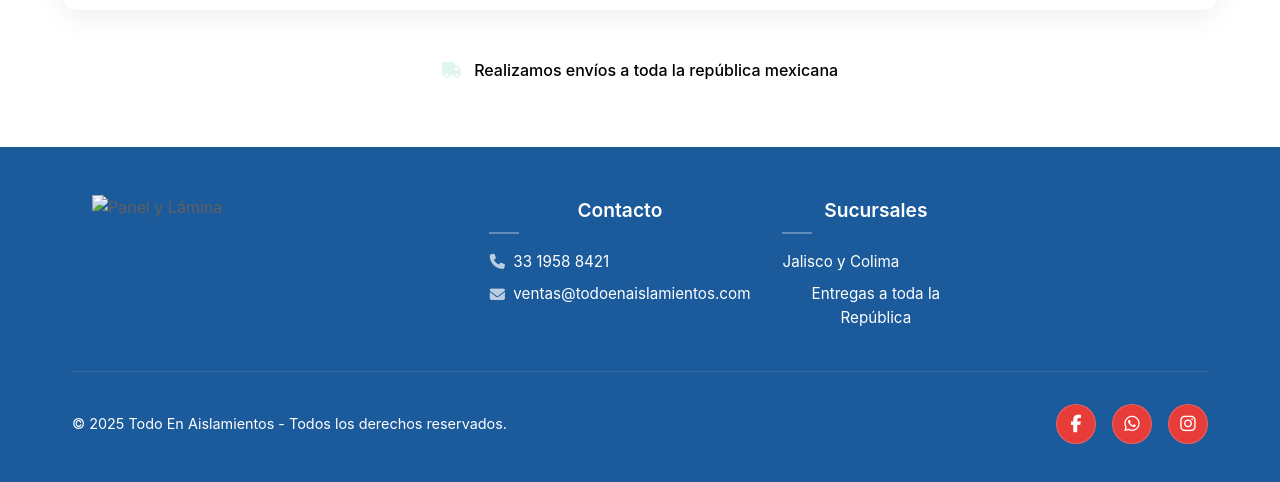
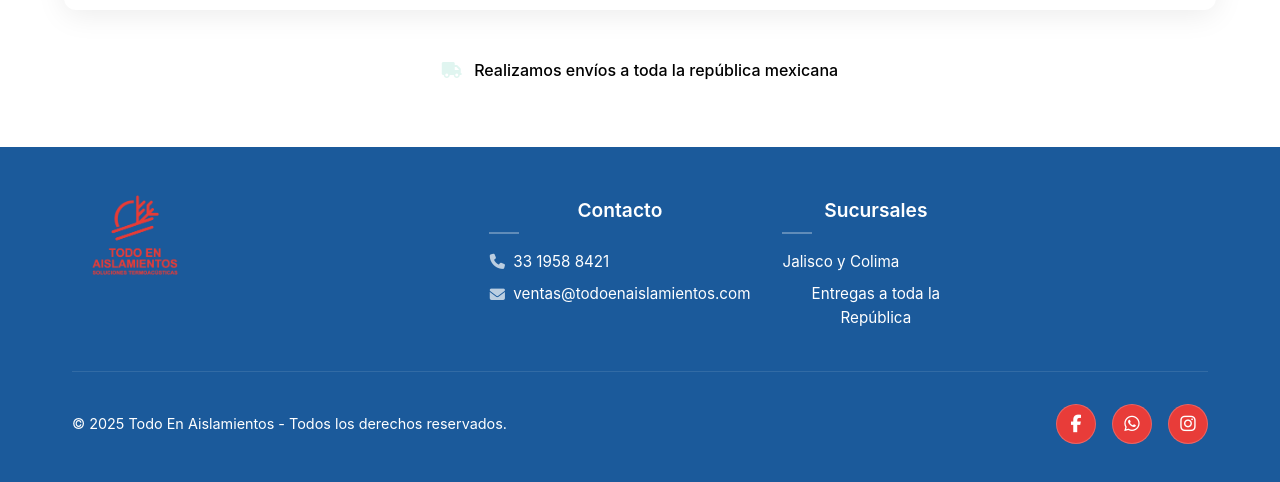
Before and after one commit to fer-apk/todo-en-aislamientos, a plain HTML site: page index.html in a window 1280 px wide. Shown: the part 5124-5606 px from the top of the page. Drawn offline with Linux system fonts and the light colour scheme.

Commit message:
Update footer logo image source in index.html

```diff
--- a/index.html
+++ b/index.html
@@ -3515,7 +3515,7 @@
     <div class="footer-container">
       <div class="footer-content">
         <div class="footer-logo">
-          <img src="images/logos/todo-en-aislamientos-logo-rojo.webp" alt="Panel y Lámina" style="height: 80px; width: auto; display: block;" />
+          <img src="images/logos/logo-rojo.webp" alt="Panel y Lámina" style="height: 80px; width: auto; display: block;" />
         </div>
 
         <!-- Acciones rápidas (solo móvil) -->
```
